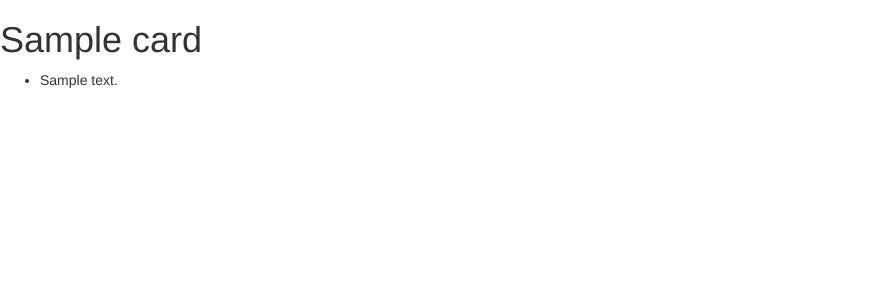
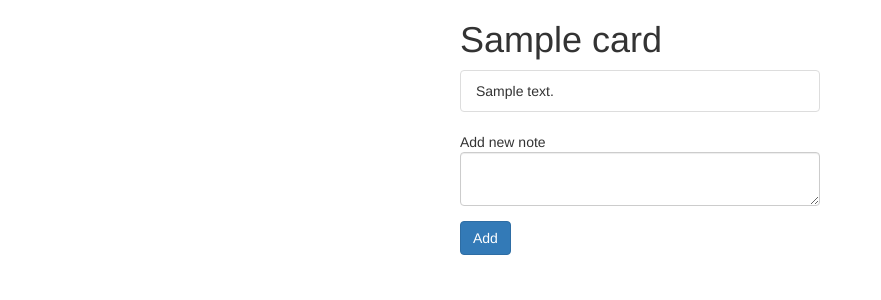
Before and after one commit to contialessandro/blog, a Laravel app: template resources/views/cards/show.blade.php in a window 1280 px wide. Shown: the top 300 px of the page, without its empty margins (0-881 px from the left). Run offline with Laravel 8, Linux system fonts and the light colour scheme; the template is opened without the code that fills it: most values are stand-ins (such as "Sample title", 1, 10 or a date in 2020); settings files or empty folders that the repository lacks are supplied.

Commit message:
added style to notes page. New note add form implemented but class not ready yet

```diff
--- a/app/Note.php
+++ b/app/Note.php
@@ -6,6 +6,9 @@ use Illuminate\Database\Eloquent\Model;
 
 class Note extends Model
 {
+    protected $fillable = ['body'];
+
+
     public function card()
     {
 
--- a/resources/views/cards/show.blade.php
+++ b/resources/views/cards/show.blade.php
@@ -1,16 +1,25 @@
 @extends('layout')
 
 @section('content')
-<h1>{{$card->title}}</h1>
-<ul>
-@foreach ($card->notes as $note)
-	<div>
-
-
-			<li>{{$note->body}}</li>
-
-@endforeach
-
-
-
+    <div class="container">
+	<div class="row">
+		<div class="col-md-4 col-md-offset-4">
+            <h1>{{$card->title}}</h1>
+            <ul class="list-group">
+				@foreach ($card->notes as $note)
+					<li class="list-group-item">{{ $note->body }}</li>
+				@endforeach
+			</ul>
+                Add new note
+            <form>
+                <div class="form-group">
+                <textarea name="body" class="form-control"></textarea>
+                </div>
+                <div class="form-group">
+                    <button class="btn btn-primary">Add</button>
+                </div>
+            </form>
+        </div>
+    </div>
+    </div>
 @stop
```
Also changed, not shown: resources/views/cards/index.blade.php (+11 -11 lines), database/database.sqlite.
